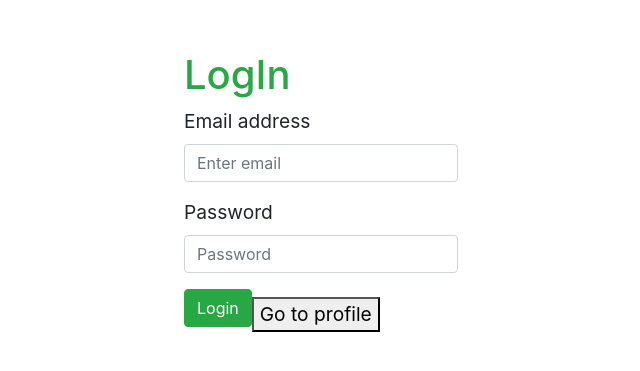
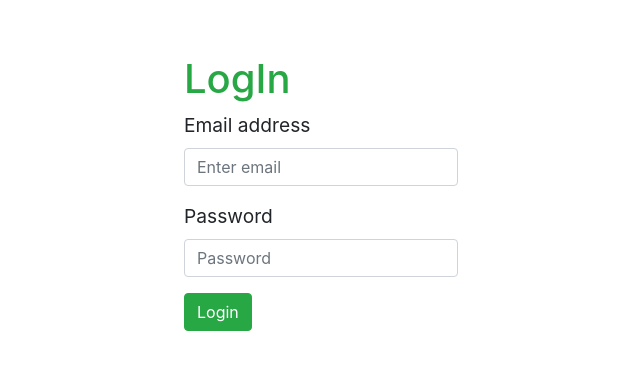
Before and after one commit to Alice-Rez/redux-login, a React (Create React App) app: page /login in a window 1280 px wide. Shown: the part 199-570 px from the top of the page, without its empty margins (319-959 px from the left). Built offline with nearby package versions, Linux system fonts and the light colour scheme.

Commit message:
last commit

```diff
--- a/src/Login/components/LogIn.jsx
+++ b/src/Login/components/LogIn.jsx
@@ -4,18 +4,20 @@ import Form from "react-bootstrap/Form";
 import { useDispatch, useSelector } from "react-redux";
 import { useHistory } from "react-router-dom";
 import { logIn } from "../redux/actions";
+import { Redirect } from "react-router";
 
 export default function LogIn() {
   const [user, setUser] = useState({});
+  const logged = useSelector((state) => state.loggedUser);
 
   const dispatch = useDispatch();
-
-  let history = useHistory();
 
   const getValue = (e) => {
     setUser({ ...user, [e.target.name]: e.target.value });
   };
   return (
+    <React.Fragment>
+      {logged ? <Redirect to="/profile" /> : null}
       <Form>
         <h1 className="text-success">LogIn</h1>
         <Form.Group controlId="formBasicEmail">
@@ -47,15 +49,7 @@ export default function LogIn() {
         >
           Login
         </Button>
-      <button
-        onClick={() => {
-          if (logged) {
-            history.push("/profile");
-          }
-        }}
-      >
-        Go to profile
-      </button>
       </Form>
+    </React.Fragment>
   );
 }
--- a/src/Login/components/Profile.jsx
+++ b/src/Login/components/Profile.jsx
@@ -2,10 +2,10 @@ import React from "react";
 import { useSelector } from "react-redux";
 
 export default function Profile() {
-  const user = useSelector((state) => state.loggedUser);
+  const user = useSelector((state) => state.loggedUser.name);
   return (
     <div>
-      <h1>Welcome {user.name}</h1>
+      <h1>Welcome {user}</h1>
       <p>You are successfully logged in!</p>
     </div>
   );
```
Also changed, not shown: 1 other file (tests, documents, lock files or other folders). Lines whose indentation alone changed are shown as unchanged.
